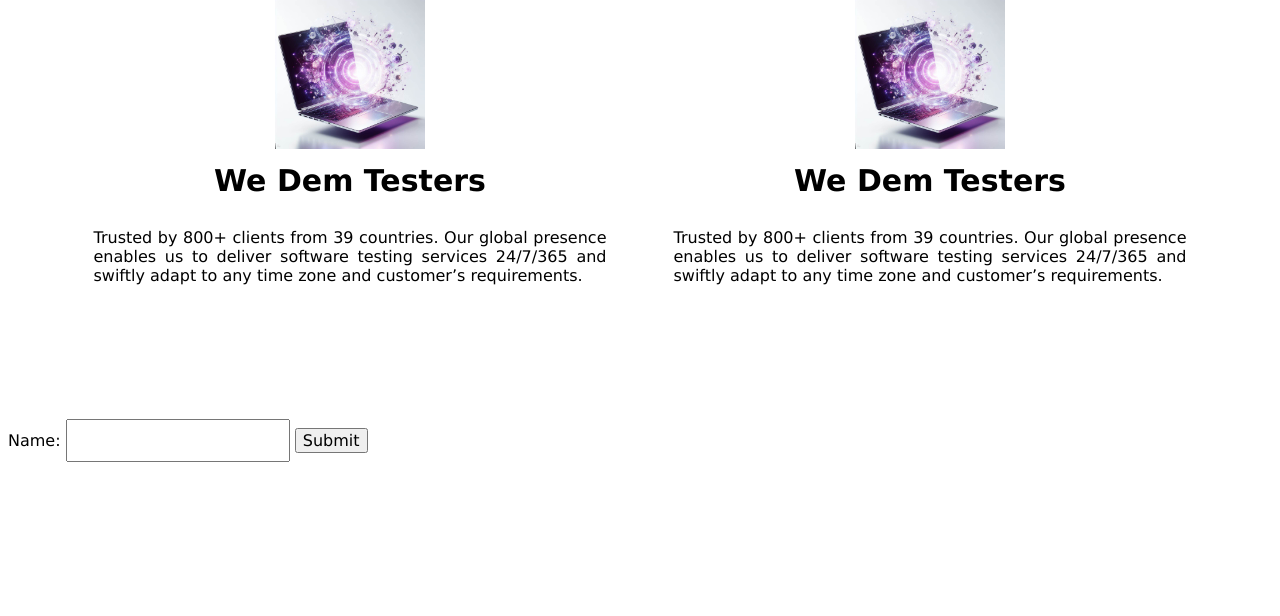
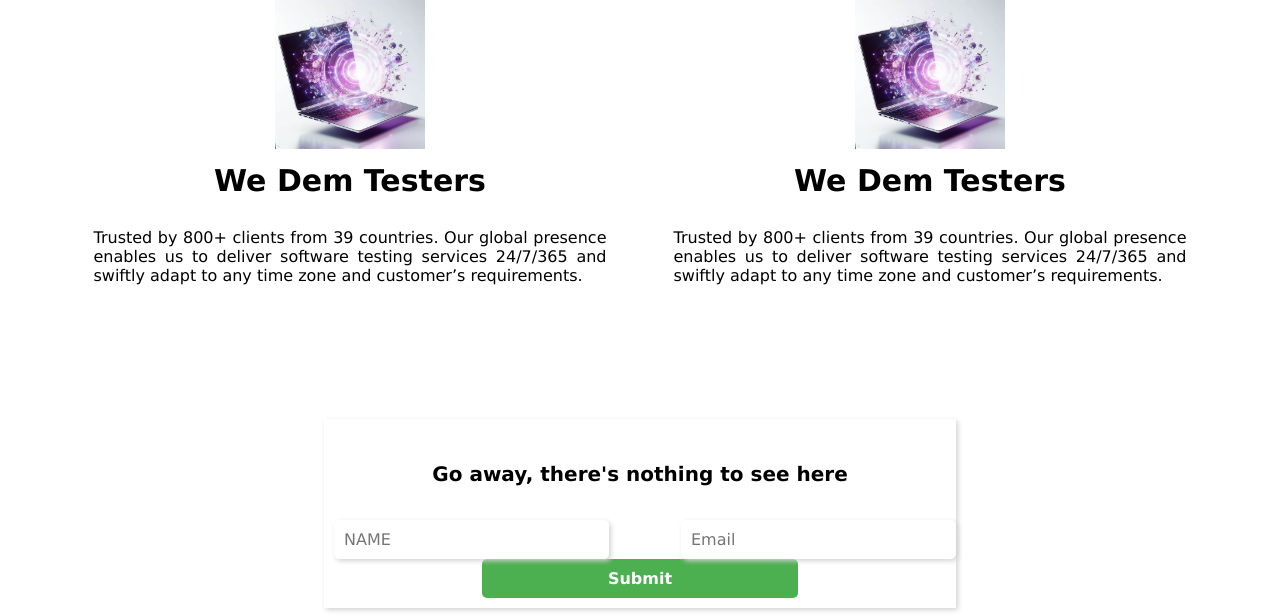
Before and after one commit to axel-a-axel/coedemostand, a Flask app: page / in a window 1280 px wide. Shown: the part 1184-1800 px from the top of the page. Before the commit the page ends 1646 px from the top, so only its background shows below. Run offline with Flask 3, Linux system fonts and the light colour scheme.

Commit message:
Added broken form

```diff
--- a/api/static/landingstyle.css
+++ b/api/static/landingstyle.css
@@ -81,3 +81,73 @@ input[type="text"] {
 .grid-item:hover {
   box-shadow: 0 0 10px 5px rgba(128, 0, 128, 0.2);
 }
+
+div.form {
+  text-align: center;
+}
+
+form.introducer {
+  display: inline-block;
+  margin-left: auto;
+  margin-right: auto;
+  text-align: left;
+  font-family: Verdana, sans-serif;
+  box-shadow: 2px 2px 5px lightgrey;
+  padding: 10px 0;
+  width: 50%;
+}
+
+form.introducer h5 {
+  text-align: center;
+  font-size: 20px;
+}
+
+form.introducer .input-container {
+  display: flex;
+  justify-content: space-between;
+}
+
+form.introducer input[type="text"], form.introducer input[type="email"] {
+  width: 60%;
+  border-radius: 5px;
+  border: none;
+  padding: 10px;
+  box-shadow: 2px 2px 5px lightgrey;
+  margin-left: 10px;
+}
+
+form.introducer input[type="text"] {
+  max-width: 255px;
+  min-width: 255px;
+  text-transform: uppercase;
+}
+
+form.introducer input[type="email"] {
+  max-width: 255px;
+  min-width: 255px;
+}
+
+form.introducer input[type="submit"] {
+  display: block;
+  margin: 0 auto;
+  width: 50%;
+  padding: 10px;
+  border-radius: 5px;
+  border: none;
+  background-color: #4CAF50;
+  color: white;
+  font-weight: bold;
+}
+
+form.introducer input[type="text"]:focus, form.introducer input[type="email"]:focus, form.introducer input[type="submit"]:focus {
+  outline: none;
+  box-shadow: 0 0 5px #4CAF50;
+}
+
+form.introducer input[type="text"]:focus, form.introducer input[type="email"]:focus {
+  border: 2px solid #4CAF50;
+}
+
+form.introducer input[type="submit"]:hover {
+  background-color: #3e8e41;
+}
--- a/api/templates/landing.html
+++ b/api/templates/landing.html
@@ -51,11 +51,18 @@
 
 
 
-        <form>
-            <label for="name">Name:</label>
-            <input type="text" id="name" name="name" pattern="[A-Za-z]+" required>
-            <input type="submit" value="Submit">
-        </form>
+<div class="form">
+      <form class="introducer" onsubmit="event.preventDefault(); document.cookie = 'username=' + nameField.value;">
+        <h5>Go away, there's nothing to see here</h5>
+        <div class="input-container">
+          <input type="text" id="username" name="username" placeholder="Name" required pattern="[A-Za-z ]{1,255}">
+          <input type="email" id="email" name="email" placeholder="Email" pattern="[a-z0-9._%+-]+@[a-z0-9.-]+\.[a-z]{2,}$">
+        </div>
+        <input type="submit" value="Submit">
+      </form>
+    </div>
+
+
     </main>
 </body>
 </html>
```
